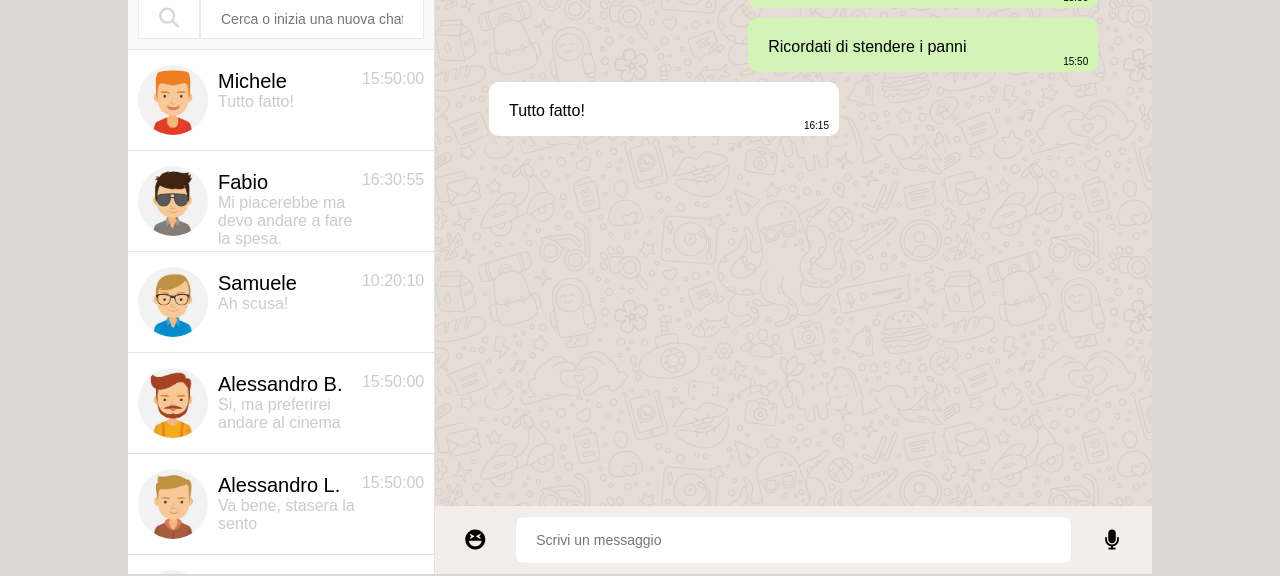
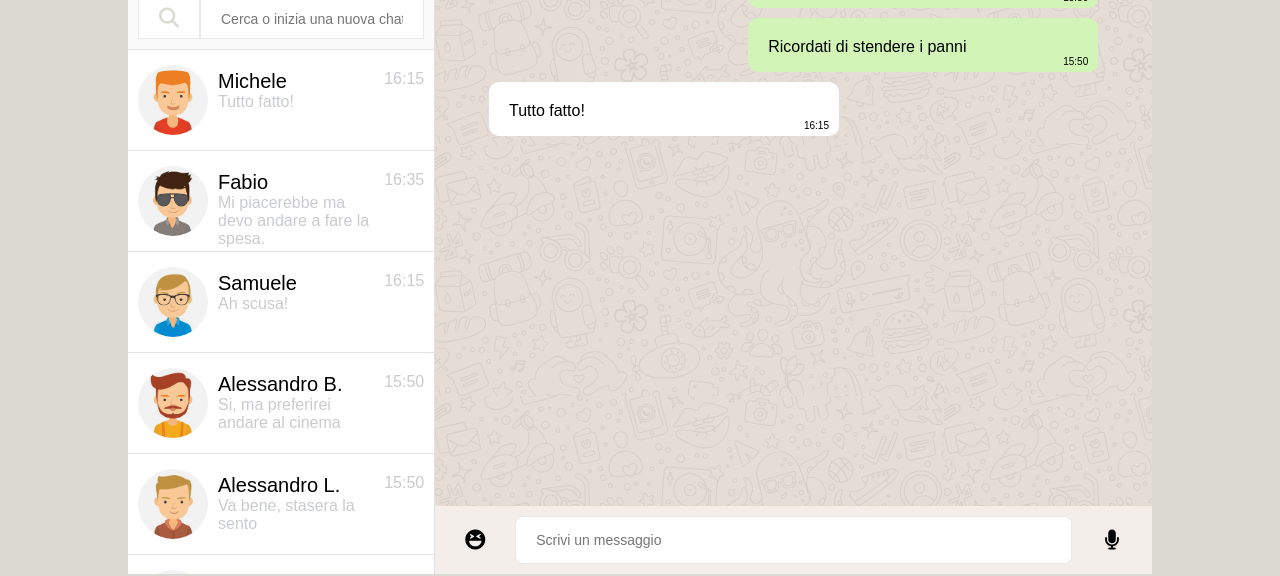
Before and after one commit to Fransch97/vue-boolzapp, a plain HTML site: page index.html in a window 1280 px wide. Shown: the part 206-782 px from the top of the page. Drawn offline with nearby package versions, Linux system fonts and the light colour scheme.

Commit message:
debug time by contacts

```diff
--- a/index.html
+++ b/index.html
@@ -85,7 +85,7 @@
                             <br>
                             <span class="last-sms">{{contact.messages[contact.messages.length - 1].message}}</span>
                         </div>
-                        <div class="date"><span>{{contact.messages[1].date.slice(11)}}</span></div>
+                        <div class="date"><span>{{contact.messages[contact.messages.length - 1].date.slice(11).slice(0,-3)}}</span></div>
                     </div>
                 </div>
                 <!--END open-chronology -->
```
